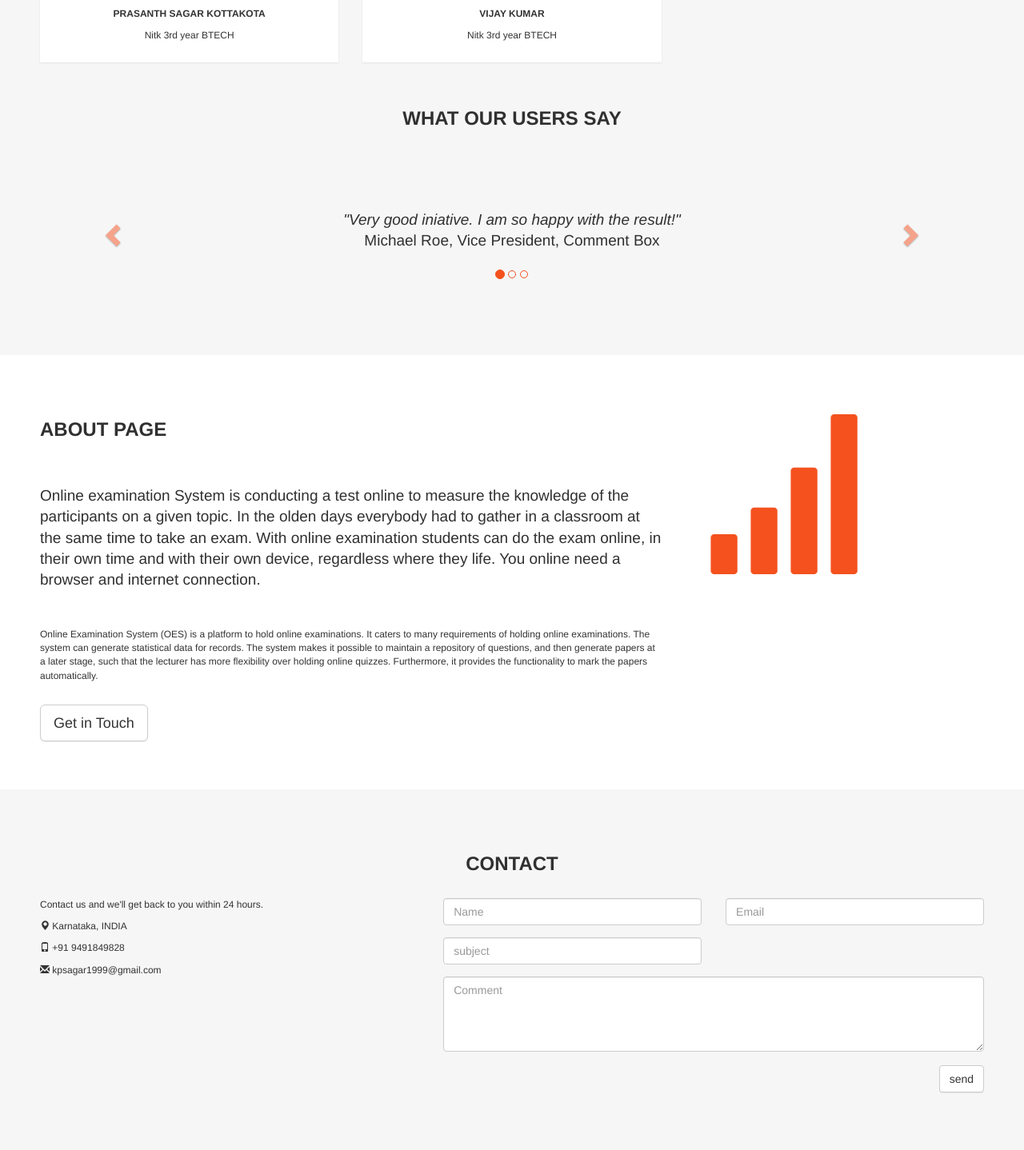
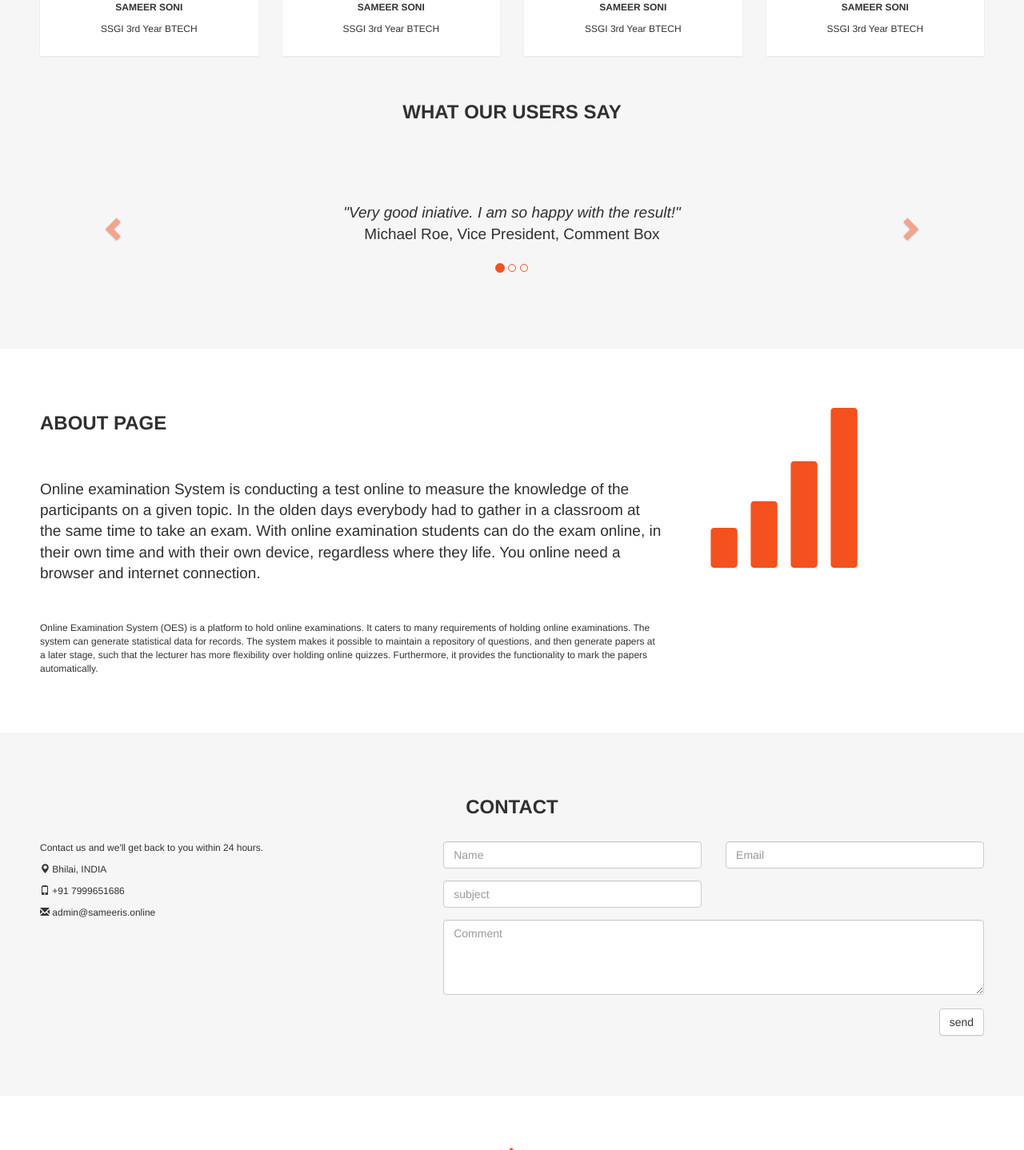
Before and after one commit to sameer13899/online_exam, a PHP site: page / in a window 1280 px wide. Shown: the part 1860-3298 px from the top of the page at 80% size. Run offline with PHP 8.4, Linux system fonts and the light colour scheme; some libraries are stand-ins or nearby versions.

Commit message:
basic changes

```diff
--- a/account.php
+++ b/account.php
@@ -5,6 +5,7 @@
 <meta name="viewport" content="width=device-width, initial-scale=1">
 
 <title>Online examiner</title>
+<link rel = "icon" href = "photo.png" type = "image/x-icon">
 <link  rel="stylesheet" href="css/bootstrap.min.css"/>
  <link  rel="stylesheet" href="css/bootstrap-theme.min.css"/>
  <link rel="stylesheet" href="css/main.css">
--- a/dash.php
+++ b/dash.php
@@ -5,6 +5,7 @@
 <meta name="viewport" content="width=device-width, initial-scale=1">
 
 <title>Online examiner</title>
+<link rel = "icon" href = "photo.png" type = "image/x-icon">
 <link  rel="stylesheet" href="css/bootstrap.min.css"/>
  <link  rel="stylesheet" href="css/bootstrap-theme.min.css"/>
  <link rel="stylesheet" href="css/main.css">
--- a/headdash.php
+++ b/headdash.php
@@ -6,6 +6,7 @@
 <meta name="viewport" content="width=device-width, initial-scale=1">
 
 <title>Online examiner </title>
+<link rel = "icon" href = "photo.png" type = "image/x-icon">
 <link  rel="stylesheet" href="css/bootstrap.min.css"/>
  <link  rel="stylesheet" href="css/bootstrap-theme.min.css"/>
  <link rel="stylesheet" href="css/main.css">
--- a/index.php
+++ b/index.php
@@ -5,6 +5,7 @@
 <meta name="viewport" content="width=device-width, initial-scale=1">
 
 <title>Onine examiner</title>
+<link rel = "icon" href = "photo.png" type = "image/x-icon">
 <link  rel="stylesheet" href="css/bootstrap.min.css"/>
  <link  rel="stylesheet" href="css/bootstrap-theme.min.css"/>
  <link rel="stylesheet" href="css/main.css">
@@ -579,20 +580,35 @@ var b = document.forms["form"]["cpassword"].value;if (a!=b){alert("Passwords mus
   <h2>Developers</h2><br>
   <h4>Who are we</h4>
   <div class="row text-center slideanim">
-    <div class="col-sm-4">
+    <div class="col-sm-3">
       <div class="thumbnail">
-        <img src="photo.jpg" alt="PRASANTH" width="400" height="300">
-        <p><strong>PRASANTH SAGAR KOTTAKOTA</strong></p>
-        <p>Nitk 3rd year BTECH</p>
+        <img src="photo.png" alt="SAMEER" width="400" height="300">
+        <p><strong>SAMEER SONI</strong></p>
+        <p>SSGI 3rd Year BTECH</p>
       </div>
     </div>
-    <div class="col-sm-4">
+    <div class="col-sm-3">
       <div class="thumbnail">
-        <img src="profilepic.jpg" alt="VIJAY" width="400" height="300">
-        <p><strong>VIJAY KUMAR</strong></p>
-        <p>Nitk 3rd year BTECH</p>
+        <img src="photo.png" alt="SAMEER" width="400" height="300">
+        <p><strong>SAMEER SONI</strong></p>
+        <p>SSGI 3rd Year BTECH</p>
       </div>
     </div>
+    <div class="col-sm-3">
+      <div class="thumbnail">
+        <img src="photo.png" alt="SAMEER" width="400" height="300">
+        <p><strong>SAMEER SONI</strong></p>
+        <p>SSGI 3rd Year BTECH</p>
+      </div>
+    </div>
+    <div class="col-sm-3">
+      <div class="thumbnail">
+        <img src="photo.png" alt="SAMEER" width="400" height="300">
+        <p><strong>SAMEER SONI</strong></p>
+        <p>SSGI 3rd Year BTECH</p>
+      </div>
+    </div>
+
 
   </div><br>
 
@@ -638,7 +654,7 @@ var b = document.forms["form"]["cpassword"].value;if (a!=b){alert("Passwords mus
       <h4>Online examination System is conducting a test online to measure the knowledge of the participants on a given topic. In the olden days everybody had to gather in a classroom at the same time to take an exam. With online examination students can do the exam online, in their own time and with their own device, regardless where they life. You online need a browser and internet connection. </h4><br>
       <p>Online Examination System (OES) is a platform to hold online examinations. It caters to many requirements of holding online examinations. The system can generate statistical data for records. The system makes it possible to maintain a repository of questions, and then generate papers at a later stage, such that the lecturer has more flexibility over holding online quizzes. Furthermore, it provides the functionality to mark the papers automatically.</p>
 
-      <br><button class="btn btn-default btn-lg">Get in Touch</button>
+      <!-- <br><button class="btn btn-default btn-lg">Get in Touch</button> -->
     </div>
     <div class="col-sm-4">
       <span class="glyphicon glyphicon-signal logo"></span>
@@ -653,9 +669,9 @@ var b = document.forms["form"]["cpassword"].value;if (a!=b){alert("Passwords mus
   <div class="row">
     <div class="col-sm-5">
       <p>Contact us and we'll get back to you within 24 hours.</p>
-      <p><span class="glyphicon glyphicon-map-marker"></span> Karnataka, INDIA</p>
-      <p><span class="glyphicon glyphicon-phone"></span> +91 9491849828 </p>
-      <p><span class="glyphicon glyphicon-envelope"></span> kpsagar1999@gmail.com</p>
+      <p><span class="glyphicon glyphicon-map-marker"></span> Bhilai, INDIA</p>
+      <p><span class="glyphicon glyphicon-phone"></span> +91 7999651686 </p>
+      <p><span class="glyphicon glyphicon-envelope"></span> admin@sameeris.online</p>
     </div>
     <div class="col-sm-7 slideanim">
 
@@ -697,7 +713,7 @@ else
 </div>
 
 
-<!-- Add Google Maps -->
+<!-- Add Google Maps
 <div id="googleMap" style="height:400px;width:100%;"></div>
 <script>
 function myMap() {
@@ -708,7 +724,8 @@ var marker = new google.maps.Marker({position:myCenter});
 marker.setMap(map);
 }
 </script>
-<script src="https://maps.googleapis.com/maps/api/js?key=AIzaSyCFj4gNzJYXg7z8mlzs0fHLKvi1MAZYI3c&callback=myMap"></script>
+<script src="https://maps.googleapis.com/maps/api/js?key=AIzaSyCFj4gNzJYXg7z8mlzs0fHLKvi1MAZYI3c&callback=myMap"></script> -->
+
 <!--
 To use this code on your website, get a free API key from Google.
 Read more at: https://www.w3schools.com/graphics/google_maps_basic.asp
--- a/sign.php
+++ b/sign.php
@@ -8,7 +8,7 @@ $email = $_POST['email'];
 $college = $_POST['college'];
 $mob = $_POST['mob'];
 $password = $_POST['password'];
-// $password = md5($password); I comented this line - so no md5 encryption
+$password = md5($password);
 
 $q3=mysqli_query($con,"INSERT INTO user VALUES  ('$name' , '$gender' , '$college','$email' ,'$mob', '$password')");
 if($q3)
```
Also changed, not shown: photo.png (added).
